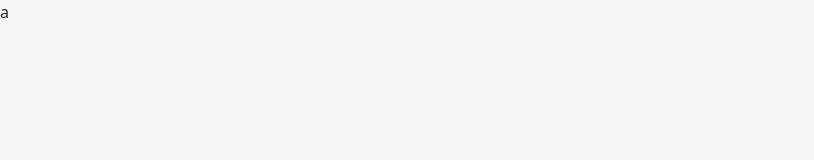
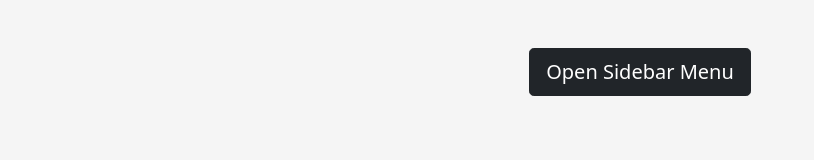
Before and after one commit to povstenko/jquer-plugin-sidebar, a plain HTML site: page index.html in a window 1280 px wide. Shown: the whole page, without its empty margins (0-814 px from the left). Drawn offline with nearby package versions, Linux system fonts and the light colour scheme.

Commit message:
Done Sidebar plugin

```diff
--- a/index.html
+++ b/index.html
@@ -17,6 +17,14 @@
 <body>
     <div id="sidebar"></div>
 
+    <div class="container text-center pt-5">
+        <div class="row">
+            <div class="col">
+                <button id="openSidebar" class="btn btn-lg btn-dark">Open Sidebar Menu</button>
+            </div>
+        </div>
+    </div>
+
     <script src="https://cdn.jsdelivr.net/npm/bootstrap@5.0.0-beta1/dist/js/bootstrap.bundle.min.js"
         integrity="sha384-ygbV9kiqUc6oa4msXn9868pTtWMgiQaeYH7/t7LECLbyPA2x65Kgf80OJFdroafW"
         crossorigin="anonymous"></script>
--- a/js/script.js
+++ b/js/script.js
@@ -1,5 +1,5 @@
-
 $('#sidebar').Sidebar({
-    header: 'Menu',
-    items: ['a', 'b']
+    openTriggerId: 'openSidebar',
+    header: 'Title',
+    items: ['Home', 'Dashboard', 'Profile', 'Latest', 'Updates', 'News']
 });
--- a/js/sidebar.js
+++ b/js/sidebar.js
@@ -1,13 +1,73 @@
 $.fn.Sidebar = function (options) {
     let settings = $.extend({
+        openTriggerId: 'open',
+        closeTriggerId: 'close',
         header: 'Header',
         items: ['item1', 'item2', 'item3', 'item4'],
-        side: 'left',
-        backgroundColor: 'black',
+        width: 100,
+        backgroundColor: 'black', // color
+        closeButtonColor: 'red',
+        headerColor: 'blue',
         textColor: 'white',
         textAlign: 'left',
-        sidebarClass: ''
+        sidebarClass: 'sidebar-menu', // class
+        headerClass: 'sidebar-header',
+        itemsClass: 'sidebar-item',
+        closeButtonClass: 'sidebar-close',
+        closeButtonIcon: '&times;' // close icon
     }, options);
 
-    this.append('a');
+    let sidebar = this;
+
+    // Append Menu Close Button
+    sidebar.append($('<a href="#" id="'+settings.closeTriggerId+'">').append(settings.closeButtonIcon).css({
+        'text-decoration': 'none',
+        'color': settings.closeButtonColor,
+        'display': 'block',
+        'position': 'absolute',
+        'top': 0,
+        'right': '25px',
+        'font-size': '36px',
+        'margin-left': '50px'
+    }));
+    //Append Menu Header
+    sidebar.append($('<a href="#" class="'+settings.headerClass+'">').append(settings.header).css({
+        'text-decoration': 'none',
+        'color': settings.headerColor,
+        'display': 'block'
+    }));
+
+    $.each(settings.items, function (i, item) {
+        sidebar.append($('<a href="#" class="'+settings.itemsClass+'">').append(item).css({
+            'text-decoration': 'none',
+            'color': settings.textColor,
+            'display': 'block',
+            'transition': '0.3s'
+        }));
+    });
+
+    sidebar.css({
+        'margin-left': 0,
+        'height': '100%',
+        'width': 0,
+        'position': 'fixed',
+        'z-index': 1,
+        'top': 0,
+        'left' : 0,
+        'background-color': settings.backgroundColor,
+        'overflow-x': 'hidden',
+        'padding-top': '60px',
+        'transition': '0.5s',
+        'text-align': settings.textAlign
+    })
+
+    sidebar.addClass(settings.sidebarClass);
+
+    // Show/Open Sidebar
+    $('#'+settings.openTriggerId).click(function () {
+        sidebar.css({ 'width': settings.width+'px' });
+    });
+    $('#'+settings.closeTriggerId).click(function () {
+        sidebar.css({ 'width': '0' });
+    });
 }
```
